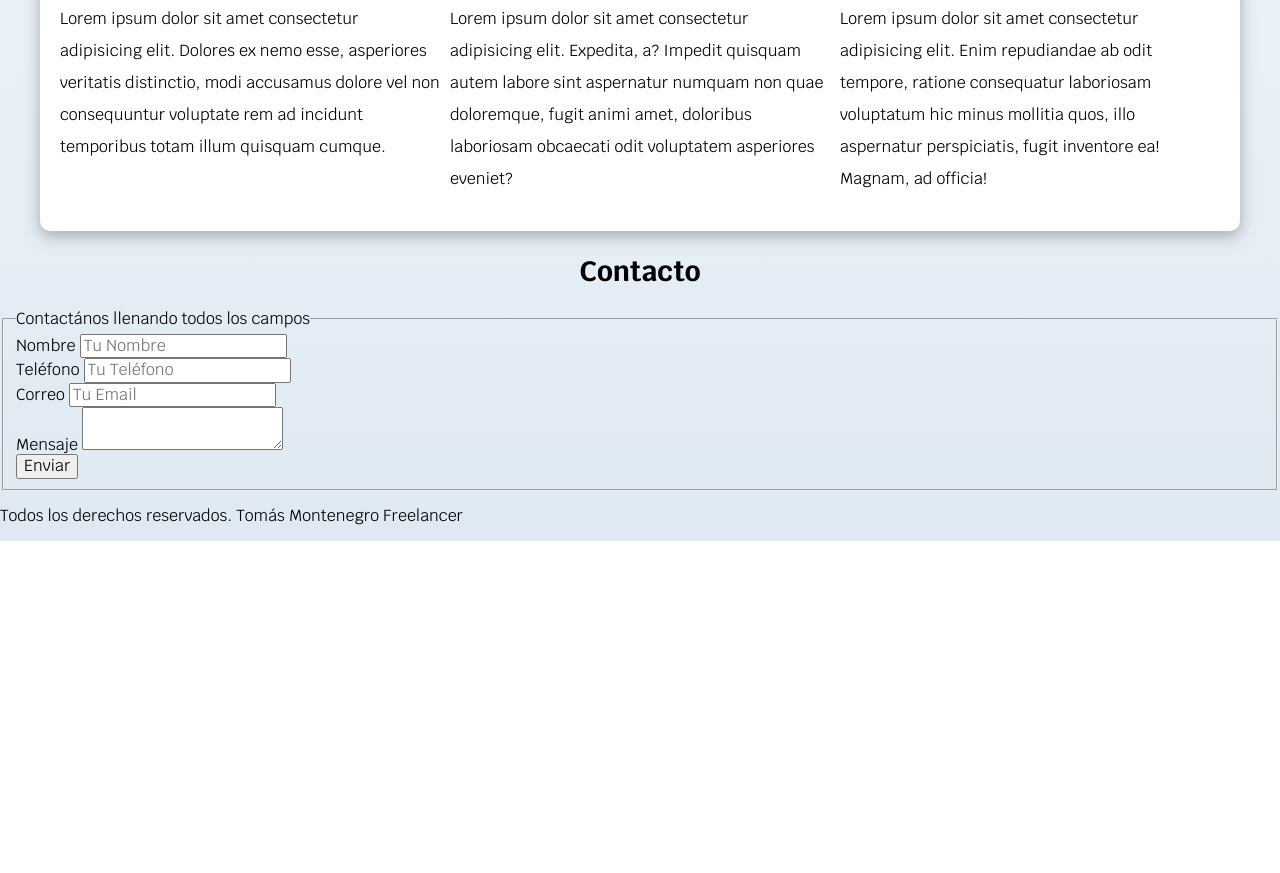
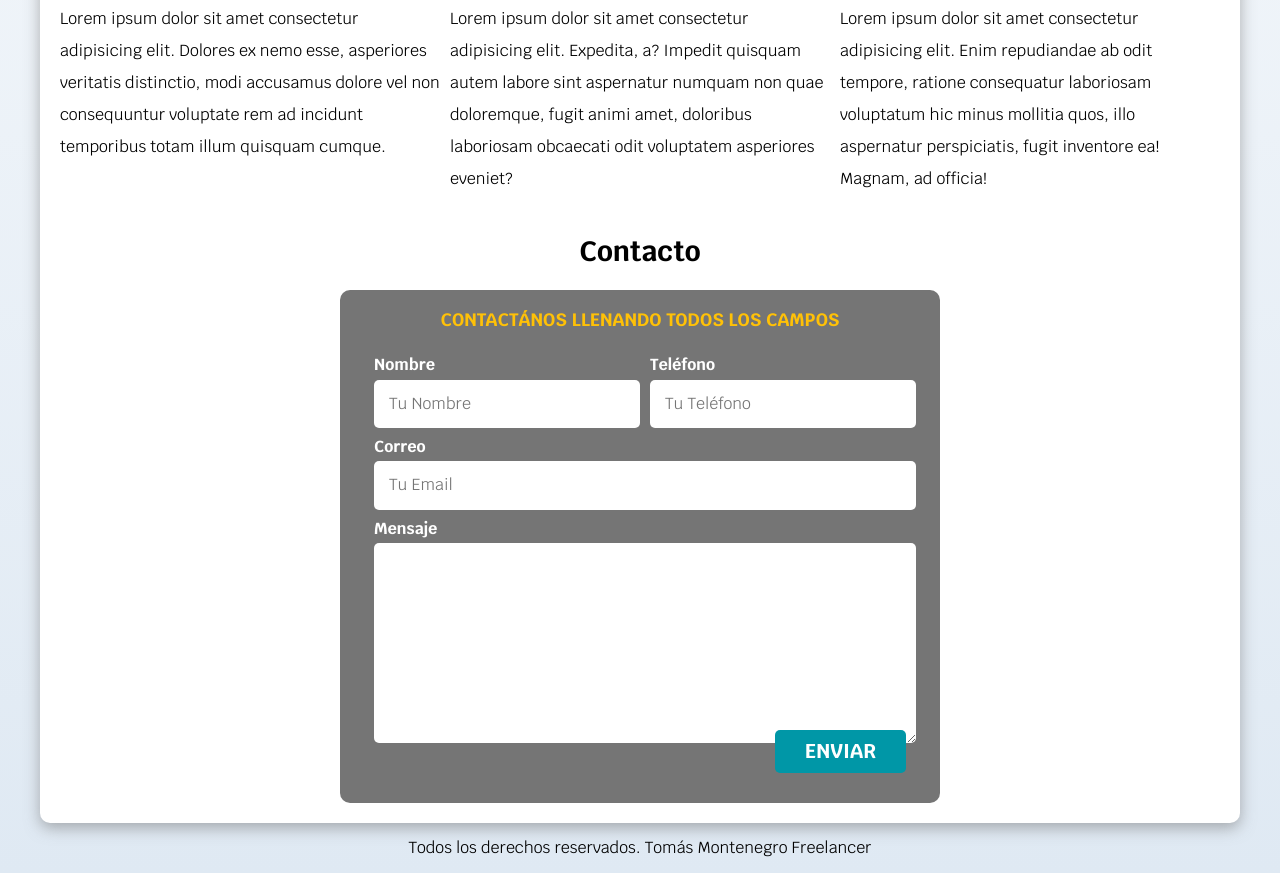
Before and after one commit to TomyMontenegro99/SITIO_FREELANCER, a plain HTML site: page FREELANCER_INICIO/index.html in a window 1280 px wide. Shown: the part 944-1817 px from the top of the page. Before the commit the page ends 1485 px from the top, so only its background shows below. Drawn offline with Linux system fonts and the light colour scheme.

Commit message:
se termino el formulario y se le agregaron estilos a los inputs

```diff
--- a/FREELANCER_INICIO/css/styles.css
+++ b/FREELANCER_INICIO/css/styles.css
@@ -71,12 +71,19 @@ h1,h2,h3{
     border-radius: .5rem;
     width: 90%;
     text-align: center;
+    border: none;
 }
 
 @media (min-width: 768px){
     .boton{
         width: auto;
     }
+}
+
+.boton:hover{
+    cursor: pointer;
+
+
 }
 
 .sombra{
@@ -89,6 +96,27 @@ h1,h2,h3{
 
 
 }
+
+/*Utilidades*/
+.w-100{
+    width: 100%;
+}
+
+@media (min-width: 76){
+    .w-sm-100{
+        width: auto;
+    }
+}
+
+.flex{
+    display: flex;
+}
+
+.alinear-derecha{
+    justify-content: flex-end;
+}
+
+/*Navegacion Principal*/
 
 .nav-bg{
     background-color: var(--secundario);
@@ -187,3 +215,67 @@ h1,h2,h3{
     justify-content: space-evenly;
     align-items:center ;
 }
+
+/*Contacto*/
+.formulario {
+    background-color: var(--gris) ;
+    width: min(60rem, 100%); /* Utilizar el valor mas pequeño*/
+    margin: 0 auto;
+    padding: 2rem;
+    border-radius: 1rem;
+}
+
+.formulario fieldset {
+    border: none;
+}
+
+.formulario legend {
+    text-align: center;
+    font-size: 1.8rem;
+    text-transform: uppercase;
+    font-weight: 700;
+    margin-bottom: 2rem;
+    color: var(--primario);
+}
+
+@media (min-width: 768px){
+    .contenedor-campos{
+        display: grid;
+        grid-template-columns: 50% 50%;
+        grid-template-rows: auto auto 20rem;
+        column-gap: 1rem; /* separacion de columnas */
+    }
+    .campo:nth-child(3),
+    .campo:nth-child(4) {
+        grid-column: 1 / 3;
+    }
+}
+
+
+.campo{
+    margin-bottom: 1rem;
+}
+
+.campo label{
+    color:var(--blanco);
+    font-weight: bold;
+    margin-bottom: .5rem ;
+    display: block;
+}
+
+.campo textarea {
+    height: 20rem;
+}
+
+.input-text {
+    width: 100%;
+    border: none;
+    padding: 1.5rem;
+    border-radius: .5rem; /*esquinas redondeadas*/
+}
+
+/* Footer */
+
+.footer{
+    text-align: center;
+}
--- a/FREELANCER_INICIO/index.html
+++ b/FREELANCER_INICIO/index.html
@@ -133,37 +133,39 @@
                 </section>
             </div>
 
-    </main>
+
 
         <section>
             <h2>Contacto</h2>
 
-        <form>
+            <form class = "formulario">
                 <fieldset>
                     <legend>Contactános llenando todos los campos</legend>
 
-                <div>
+                    <div class = "contenedor-campos">
+                        <div class="campo">
                             <label>Nombre</label>
-                    <input type="text" placeholder="Tu Nombre">
+                            <input class = "input-text" type="text" placeholder="Tu Nombre">
                         </div>
 
-                <div>
+                        <div class="campo">
                             <label>Teléfono</label>
-                    <input type="tel" placeholder="Tu Teléfono">
+                            <input class = "input-text" type="tel" placeholder="Tu Teléfono">
                         </div>
 
-                <div>
+                        <div class="campo">
                             <label>Correo</label>
-                    <input type="email" placeholder="Tu Email">
+                            <input class = "input-text" type="email" placeholder="Tu Email">
                         </div>
 
-                <div>
+                        <div class="campo">
                             <label>Mensaje</label>
-                    <textarea></textarea>
+                            <textarea class = "input-text"></textarea>
                         </div>
+                    </div> <!--contenedor de los campos-->
 
-                <div>
-                    <input type="submit" value="Enviar">
+                    <div class = "alinear-derecha flex">
+                        <input class = "boton w-sm-100" type="submit" value="Enviar">
                     </div>
 
                 </fieldset>
@@ -171,9 +173,11 @@
             </form>
         </section>
 
+    </main>
 
 
-    <footer>
+
+    <footer class = "footer">
         <p>Todos los derechos reservados. Tomás Montenegro Freelancer</p>
     </footer>
 
```
Lines whose indentation alone changed are shown as unchanged.
